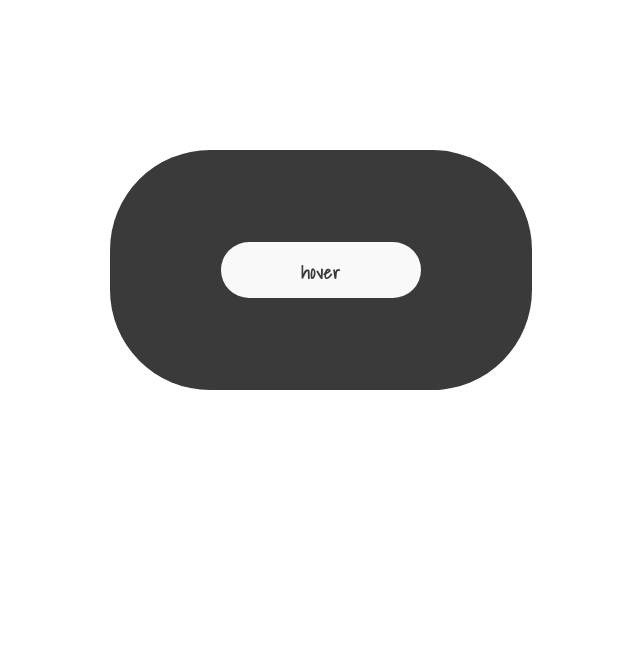
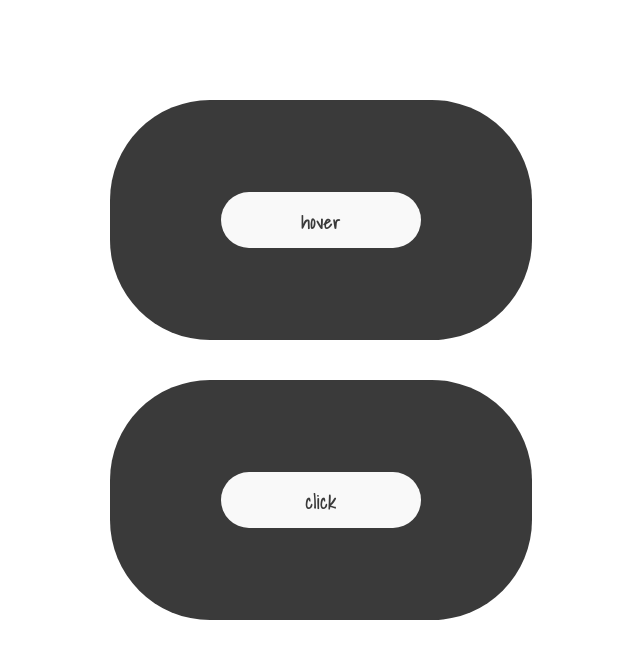
Before and after one commit to Morgscode/purty_Btn, a website: page index.html in a window 1280 px wide. Shown: the whole page, without its empty margins (319-959 px from the left). Drawn offline with Linux system fonts and the light colour scheme.

Commit message:
2nd button

```diff
--- a/css/style.scss
+++ b/css/style.scss
@@ -11,10 +11,10 @@ html {
 }
 body {
 
-    margin-top: 15rem;
+    margin-top: 10rem;
 }
 
-.button-test__container {
+.button-hover__container {
     width:33vw;
     height: 30vh;
     display: flex;
@@ -22,7 +22,81 @@ body {
     border-radius: 100px;
     align-items: center;
     justify-content: center;
-    margin: 0 auto;
+    margin: 2rem auto 0 auto;
+
+    a:link, a:visited {
+        font-size: 1.8rem;
+        font-family: 'Shadows Into Light', cursive;
+        font-weight: 800;
+        letter-spacing: 1px;
+
+        display: inline-block;
+        height: 56px;
+        width: 200px;
+        border-radius: 40px;
+        background-color: #f9f9f9;
+        text-decoration: none;
+        color: #3a3a3a;
+        text-align: center;
+        padding: 1.6rem 0;
+
+        transition: all .2s linear;
+        position: relative;
+
+    }
+
+
+    a:hover {
+        transform: translateY(-3px);
+        box-shadow: .1rem 0px 3rem rgba(249,249,249,.6);
+        font-size: 2.2rem;
+        padding: 1.2rem 0;
+        text-transform: uppercase;
+
+    }
+
+
+    a:active {
+        transform: translateY(-1px);
+        box-shadow: .2rem .1px 6rem rgba(76,209,55,.6);
+
+    }
+
+    a::after {
+        content: '';
+        display: inline-block;
+        height: inherit;
+        width: inherit;
+        border-radius: inherit;
+        transition: all .35s ease-out;
+        z-index: -1;
+
+        background-color: #f9f9f9;
+
+        position: absolute;
+        top: 0;
+        left: 0;
+
+        opacity: 0.6;
+
+    }
+
+    a:hover::after   {
+        transform: scaleX(1.3) scaleY(1.4);
+        opacity: 0;
+    }
+
+} /* </button-hover__container> */
+
+.button-click__container {
+    width:33vw;
+    height: 30vh;
+    display: flex;
+    background-color: #3a3a3a;
+    border-radius: 100px;
+    align-items: center;
+    justify-content: center;
+    margin: 4rem auto 0 auto;
 
     a:link, a:visited {
         font-size: 1.8rem;
@@ -68,7 +142,7 @@ body {
         height: inherit;
         width: inherit;
         border-radius: inherit;
-        transition: all .65s ease-out;
+        transition: all .15s ease-out;
         z-index: -1;
 
         background-color: #f9f9f9;
@@ -81,9 +155,11 @@ body {
 
     }
 
-    a:hover::after {
+    a:active::after   {
         transform: scaleX(1.3) scaleY(1.4);
         opacity: 0;
     }
 
-} /* </button-test__container> */
+
+
+}
--- a/index.html
+++ b/index.html
@@ -11,10 +11,18 @@
     </head>
     <body>
 
-            <div class="button-test__container">
-                    <a href="#">hover</a>
+            <div class="button-hover__container">
+                <a href="#">hover</a>
 
             </div>
+
+            <div class="button-click__container">
+                <a href="#">click</a>
+            </div>
+
+
+
+
 
 
      <script src="js/btn.js" ></script>
--- a/js/btn.js
+++ b/js/btn.js
@@ -1,10 +1,8 @@
-let pageBtn = document.querySelector('.button-test__container a');
-let btnContainer = document.querySelector('.button-test__container');
+let pageBtn = document.querySelector('.button-hover__container a');
+
 
 pageBtn.addEventListener('mouseover', (e)=> {
     e.target.innerHTML="click";
-//document.styleSheets[0].insertRule(".button-test__container a:hover { box-shadow: .1rem 0px 3rem rgba(249,249,249,.6); }", 0);
-
 
     });
 
@@ -13,16 +11,12 @@ pageBtn.innerHTML="hover";
     pageBtn.style=`box-shadow: none;`;
 
 
-
-
-
 });
 
 pageBtn.addEventListener('click', (e) => {
     e.preventDefault;
     let int = Math.floor(Math.random() * 10);
     const btnColors = ["#9b59b6", "#f1c40f", "#ecf0f1", "#2ecc71", "#e74c3c", "#ff9ff3", "#00d2d3", "#5f27cd", "#48dbfb", "#B33771"];
-
     pageBtn.style=`box-shadow: .1rem 0px 4.5rem ${btnColors[int]}`;
 
 });
```
Also changed, not shown: css/style.css. Lines whose indentation alone changed are shown as unchanged.
